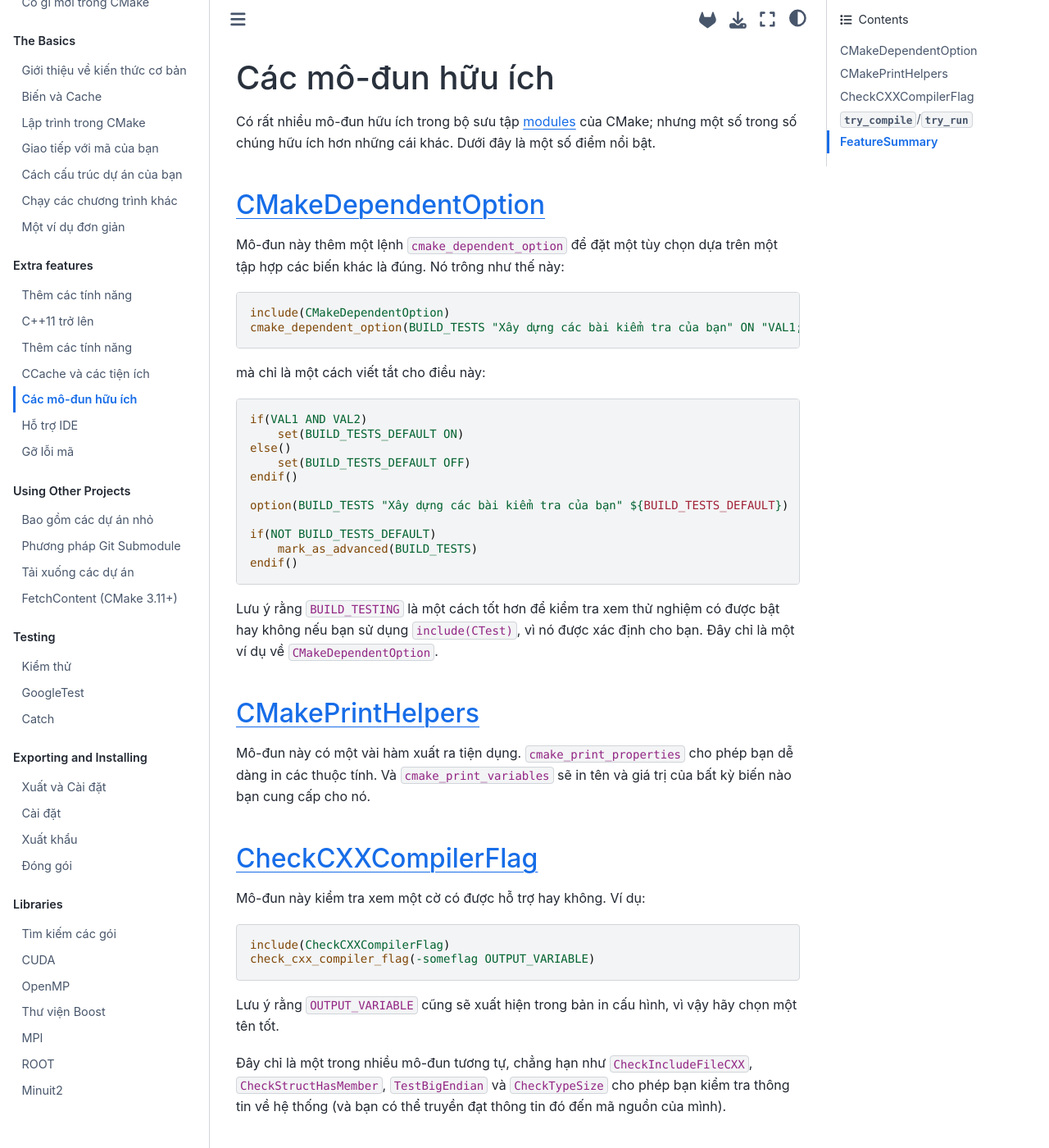
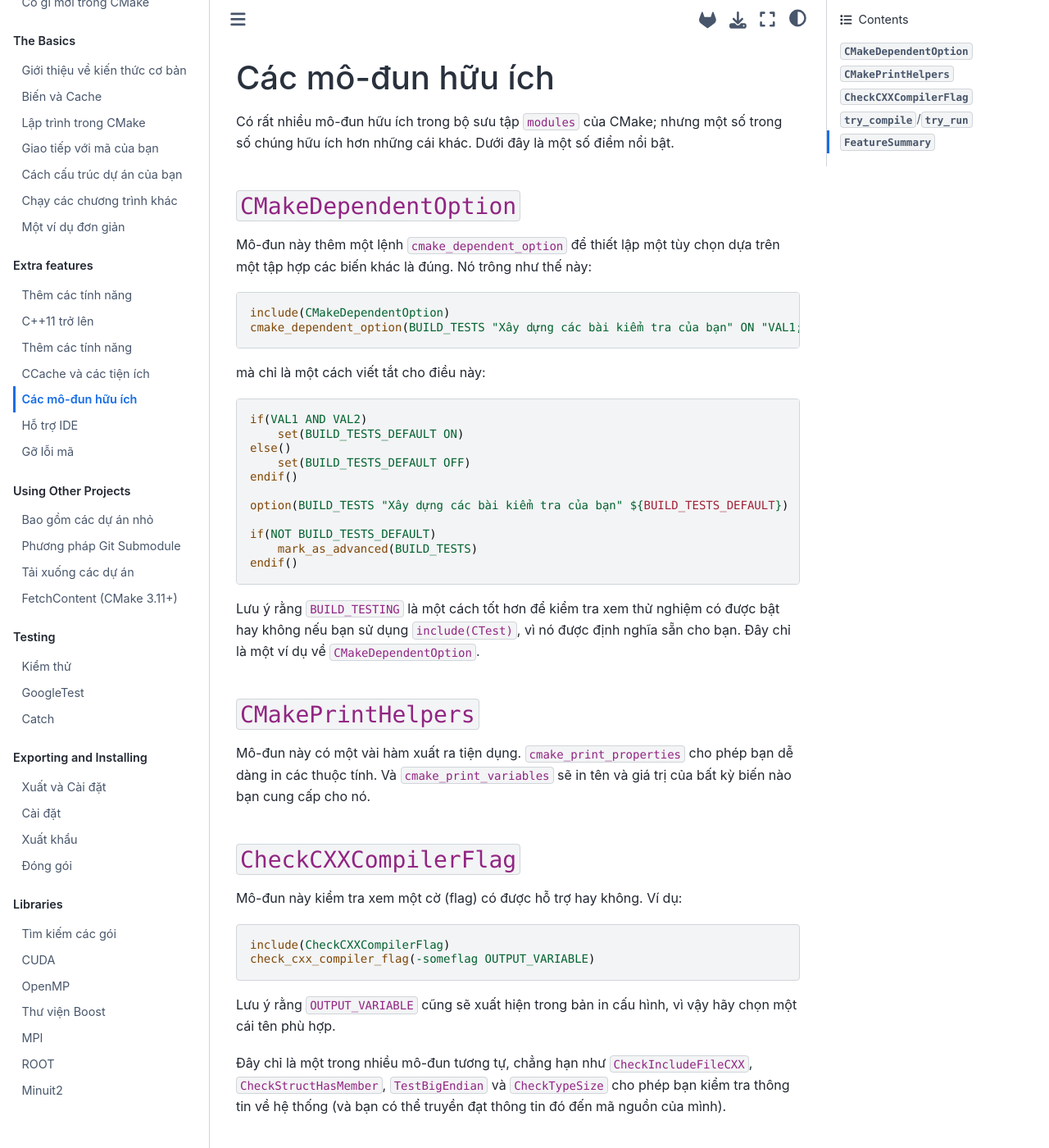
Before and after one commit to xuanvuong1702/Modern-CMake-VI-VN, a Jupyter Book: the page built from chapters/features/modules.md, in a window 1280 px wide and 1400 px high. Shown: the whole window at 82% size. Built offline with Jupyter Book 1.0.4 settings and Sphinx 7.4.7 and the Sphinx Book theme 1.1.4, drawn with Linux system fonts in a browser that asks for light colours; some of the changed text lies outside the part shown.

Commit message:
verify translate for feature chapter

````diff
--- a/chapters/features/modules.md
+++ b/chapters/features/modules.md
@@ -1,10 +1,10 @@
 # Các mô-đun hữu ích
 
-Có rất nhiều mô-đun hữu ích trong bộ sưu tập {{ cmake.format('modules') }} của CMake; nhưng một số trong số chúng hữu ích hơn những cái khác. Dưới đây là một số điểm nổi bật.
+Có rất nhiều mô-đun hữu ích trong bộ sưu tập `modules` của CMake; nhưng một số trong số chúng hữu ích hơn những cái khác. Dưới đây là một số điểm nổi bật.
 
-## {{ module.format('CMakeDependentOption') }}
+## `CMakeDependentOption`
 
-Mô-đun này thêm một lệnh `cmake_dependent_option` để đặt một tùy chọn dựa trên một tập hợp các biến khác là đúng. Nó trông như thế này:
+Mô-đun này thêm một lệnh `cmake_dependent_option` để thiết lập một tùy chọn dựa trên một tập hợp các biến khác là đúng. Nó trông như thế này:
 
 ```cmake
 include(CMakeDependentOption)
@@ -27,28 +27,28 @@ if(NOT BUILD_TESTS_DEFAULT)
 endif()
 ```
 
-Lưu ý rằng `BUILD_TESTING` là một cách tốt hơn để kiểm tra xem thử nghiệm có được bật hay không nếu bạn sử dụng `include(CTest)`, vì nó được xác định cho bạn. Đây chỉ là một ví dụ về `CMakeDependentOption`.
+Lưu ý rằng `BUILD_TESTING` là một cách tốt hơn để kiểm tra xem thử nghiệm có được bật hay không nếu bạn sử dụng `include(CTest)`, vì nó được định nghĩa sẵn cho bạn. Đây chỉ là một ví dụ về `CMakeDependentOption`.
 
-## {{ module.format('CMakePrintHelpers') }}
+## `CMakePrintHelpers`
 
 Mô-đun này có một vài hàm xuất ra tiện dụng. `cmake_print_properties` cho phép bạn dễ dàng in các thuộc tính.
 Và `cmake_print_variables` sẽ in tên và giá trị của bất kỳ biến nào bạn cung cấp cho nó.
 
-## {{ module.format('CheckCXXCompilerFlag') }}
+## `CheckCXXCompilerFlag`
 
-Mô-đun này kiểm tra xem một cờ có được hỗ trợ hay không. Ví dụ:
+Mô-đun này kiểm tra xem một cờ (flag) có được hỗ trợ hay không. Ví dụ:
 
 ```cmake
 include(CheckCXXCompilerFlag)
 check_cxx_compiler_flag(-someflag OUTPUT_VARIABLE)
 ```
 
-Lưu ý rằng `OUTPUT_VARIABLE` cũng sẽ xuất hiện trong bản in cấu hình, vì vậy hãy chọn một tên tốt.
+Lưu ý rằng `OUTPUT_VARIABLE` cũng sẽ xuất hiện trong bản in cấu hình, vì vậy hãy chọn một cái tên phù hợp.
 
 Đây chỉ là một trong nhiều mô-đun tương tự, chẳng hạn như `CheckIncludeFileCXX`, `CheckStructHasMember`, `TestBigEndian` và `CheckTypeSize` cho phép bạn
 kiểm tra thông tin về hệ thống (và bạn có thể truyền đạt thông tin đó đến mã nguồn của mình).
 
-## {{ command.format('try_compile') }}/{{ command.format('try_run') }}
+## `try_compile`/`try_run`
 
 Đây không hẳn là một mô-đun, nhưng rất quan trọng đối với nhiều mô-đun được liệt kê ở trên. Bạn có thể thử biên dịch (và có thể chạy) một đoạn mã tại thời điểm cấu hình. Điều này có thể cho phép bạn nhận được thông tin về khả năng của hệ thống của mình. Cú pháp cơ bản là:
 
@@ -63,9 +63,9 @@ try_compile(
 
 Có rất nhiều tùy chọn bạn có thể thêm, như `COMPILE_DEFINITIONS`. Trong CMake 3.8+, điều này sẽ tuân theo các cài đặt tiêu chuẩn CMake C/C++/CUDA. Nếu bạn sử dụng `try_run` thay vào đó, nó sẽ chạy chương trình kết quả và cung cấp cho bạn đầu ra trong `RUN_OUTPUT_VARIABLE`.
 
-## {{ module.format('FeatureSummary') }}
+## `FeatureSummary`
 
-Đây là một mô-đun khá hữu ích nhưng khá kỳ lạ. Nó cho phép bạn in ra một danh sách các gói đã được tìm kiếm, cũng như bất kỳ tùy chọn nào bạn đánh dấu rõ ràng. Nó được liên kết một phần nhưng không hoàn toàn với {{ command.format('find_package') }}. Trước tiên, bạn bao gồm mô-đun, như mọi khi:
+Đây là một mô-đun khá hữu ích nhưng khá kỳ lạ. Nó cho phép bạn in ra một danh sách các gói đã được tìm kiếm, cũng như bất kỳ tùy chọn nào bạn đánh dấu rõ ràng. Nó được liên kết một phần nhưng không hoàn toàn với `find_package`. Trước tiên, bạn include mô-đun, như mọi khi:
 
 ```cmake
 include(FeatureSummary)
````
Also changed, not shown: other parts of chapters/features/modules.md (+2 -2 lines), chapters/features/cpp11.md (+8 -8 lines), chapters/features/debug.md (+5 -5 lines), chapters/features/ides.md (+5 -5 lines), chapters/features/small.md (+5 -5 lines), chapters/features/utilities.md (+8 -8 lines).
